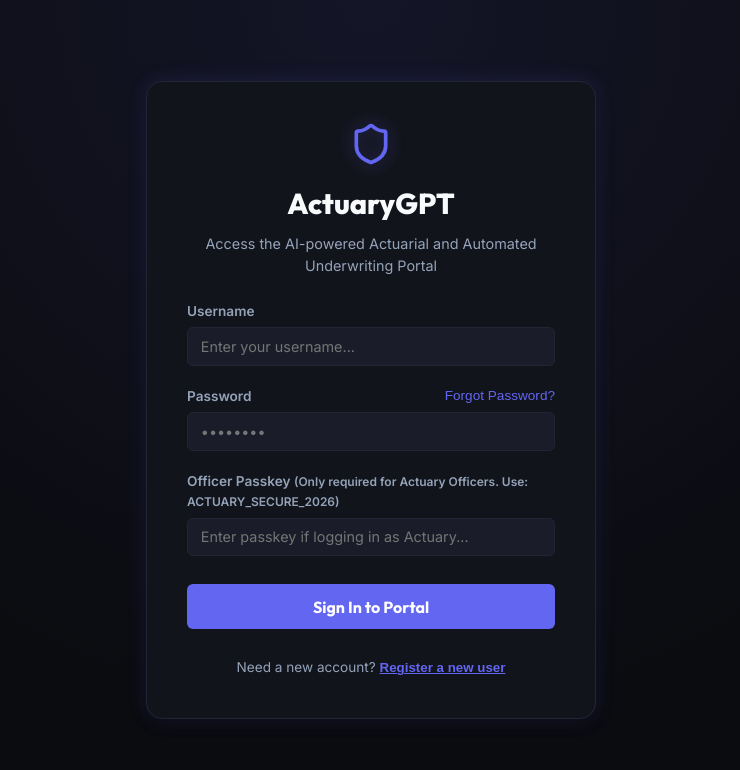
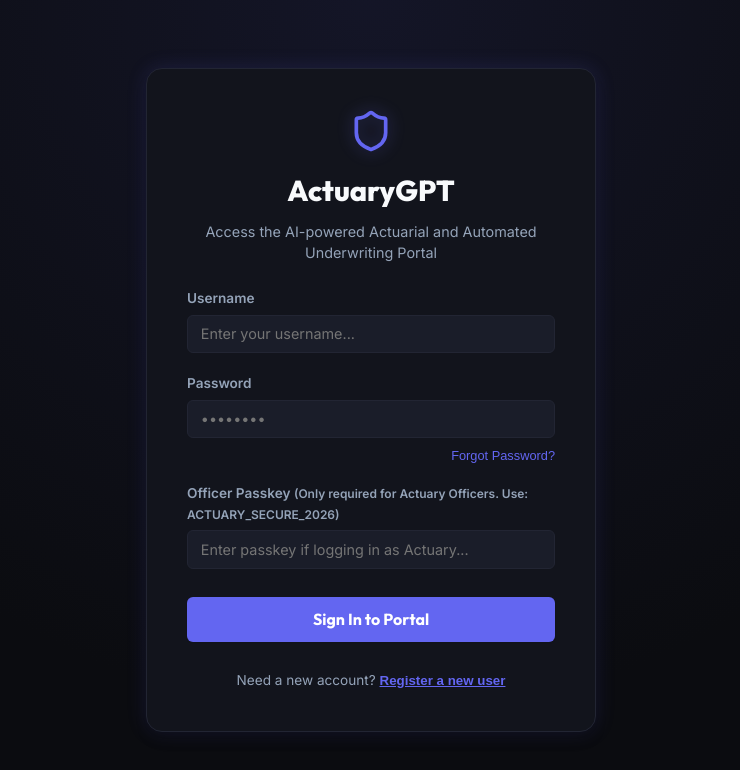
Before and after one commit to Ahan-aura/actuarygpt, a React (Vite) app in the folder frontend/: page / in a window 1280 px wide. Shown: the top 770 px of the page, without its empty margins (269-1009 px from the left). Built offline with nearby package versions, Linux system fonts and the light colour scheme.

Commit message:
style: move forgot password button under the password input field

```diff
--- a/frontend/src/pages/Login.jsx
+++ b/frontend/src/pages/Login.jsx
@@ -306,11 +306,19 @@ export default function Login({ API_BASE, onLoginSuccess }) {
             </div>
 
             <div className="form-group">
-              <div style={{ display: 'flex', justifyContent: 'space-between', alignItems: 'center' }}>
-                <label>Password</label>
+              <label>Password</label>
+              <input
+                type="password"
+                className="form-input"
+                placeholder="••••••••"
+                value={passwordInput}
+                onChange={(e) => setPasswordInput(e.target.value)}
+                required
+              />
+              <div style={{ display: 'flex', justifyContent: 'flex-end', marginTop: '0.25rem' }}>
                 <button
                   type="button"
-                  style={{ background: 'none', border: 'none', color: 'var(--primary)', cursor: 'pointer', fontSize: '0.85rem', padding: 0 }}
+                  style={{ background: 'none', border: 'none', color: 'var(--primary)', cursor: 'pointer', fontSize: '0.8rem', padding: 0 }}
                   onClick={() => {
                     setIsForgotMode(true);
                     setForgotUsername(usernameInput);
@@ -321,14 +329,6 @@ export default function Login({ API_BASE, onLoginSuccess }) {
                   Forgot Password?
                 </button>
               </div>
-              <input
-                type="password"
-                className="form-input"
-                placeholder="••••••••"
-                value={passwordInput}
-                onChange={(e) => setPasswordInput(e.target.value)}
-                required
-              />
             </div>
 
             {isRegisterMode && (
```
